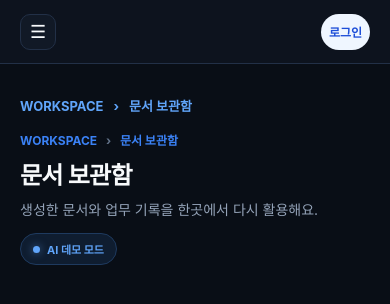
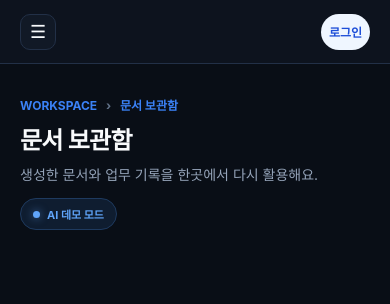
Before and after one commit to noonna-team-react-6/Forestrick, a React (Vite) app: page /archive in a window 390 px wide. Shown: the top 304 px of the page. Built offline with nearby package versions, Linux system fonts and the light colour scheme; no server answers.

Commit message:
fix: prevent duplicate breadcrumb on mobile

```diff
--- a/src/components/layout/layout.css
+++ b/src/components/layout/layout.css
@@ -329,19 +329,4 @@
   .content {
     padding: 32px 20px;
   }
-
-  .breadcrumb {
-    display: flex;
-    align-items: center;
-    gap: 10px;
-    margin-bottom: 16px;
-    color: #60a5fa;
-    font-size: 13px;
-    font-weight: 700;
-  }
-
-  .breadcrumb a {
-    color: inherit;
-    text-decoration: none;
-  }
 }
```
